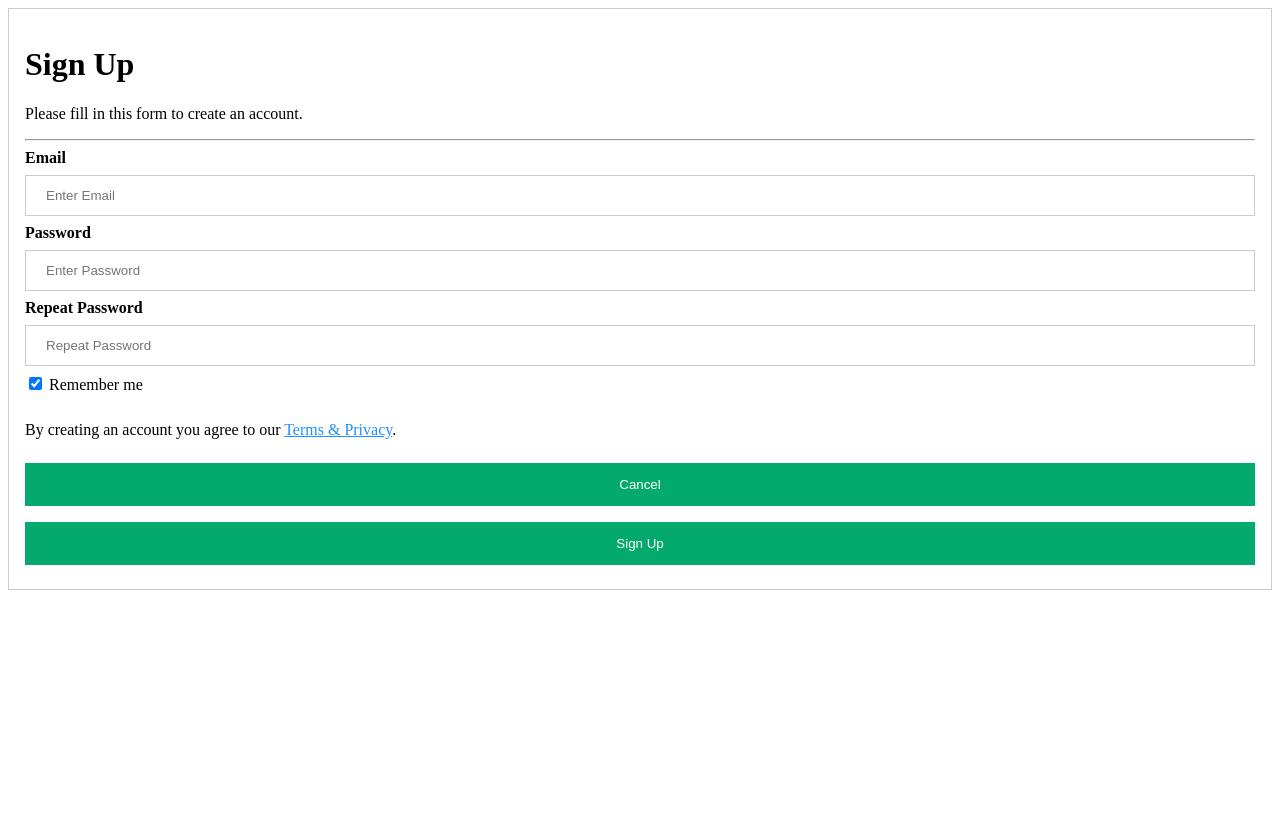
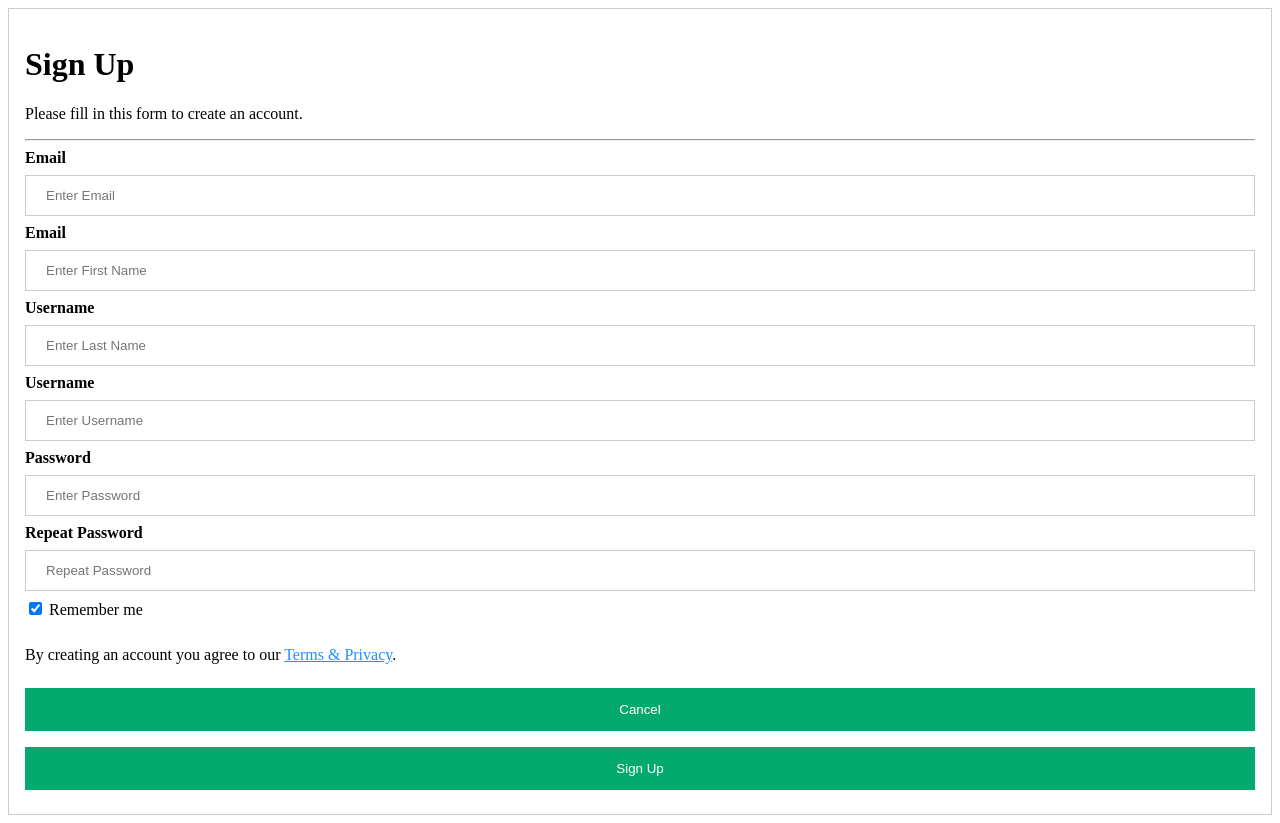
Before and after one commit to realsanjeev/Group-Chat, a Flask app: page /signup in a window 1280 px wide. Before the commit the page ends 590 px from the top, so only its background shows below. Run offline with Flask 2, Linux system fonts and the light colour scheme.

Commit message:
changing read me

```diff
--- a/app.py
+++ b/app.py
@@ -17,7 +17,7 @@ def login():
     if request.method == 'POST':
         username = request.form['username']
         password = request.form['password']
-        with open('user.txt') as f:
+        with open('user.txt', 'w') as f:
             f.write(username)
     return render_template('signin.html')
 
--- a/templates/signup.html
+++ b/templates/signup.html
@@ -18,8 +18,17 @@
           <label for="email"><b>Email</b></label>
           <input type="text" placeholder="Enter Email" name="email" required>
 
+          <label for="firstname"><b>Email</b></label>
+          <input type="text" placeholder="Enter First Name" name="firstname" required>
+
+          <label for="lastname"><b>Username</b></label>
+          <input type="text" placeholder="Enter Last Name" name="lastname" required>
+
+          <label for="username"><b>Username</b></label>
+          <input type="text" placeholder="Enter Username" name="username" required>
+
           <label for="psw"><b>Password</b></label>
-          <input type="password" placeholder="Enter Password" name="psw" required>
+          <input type="password" placeholder="Enter Password" name="password" required>
 
           <label for="psw-repeat"><b>Repeat Password</b></label>
           <input type="password" placeholder="Repeat Password" name="psw-repeat" required>
```
Also changed, not shown: README.md, 1 other file.
